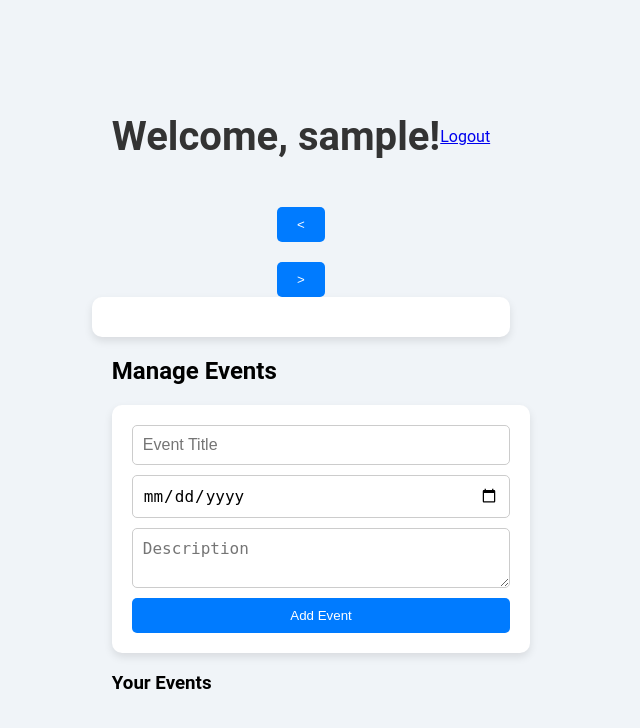
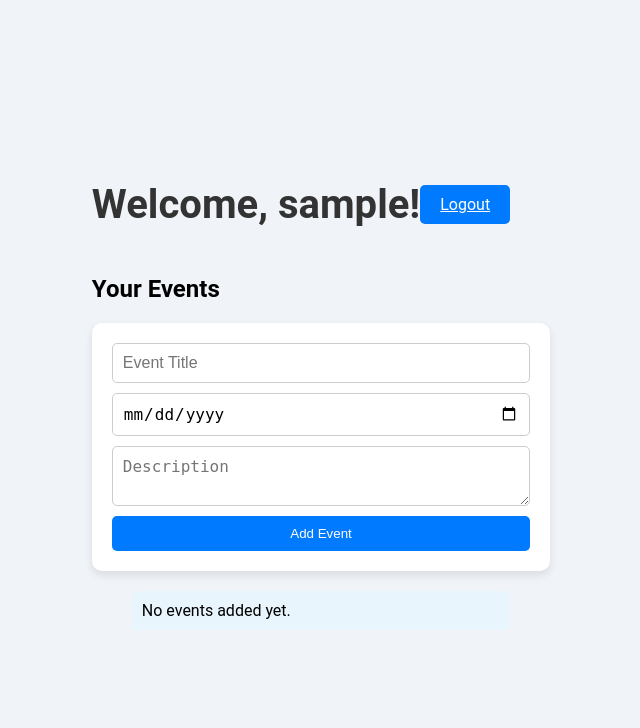
Before and after one commit to Nhlobo/Calendar-app, a Flask app: page / in a window 1280 px wide. Shown: the top 728 px of the page, without its empty margins (339-979 px from the left). Run offline with Flask 3, Linux system fonts and the light colour scheme; the visitor is signed in with stand-in values (Sample User, id 1).

Commit message:
Update index.html

```diff
--- a/templates/index.html
+++ b/templates/index.html
@@ -3,55 +3,48 @@
 <head>
     <meta charset="UTF-8">
     <meta name="viewport" content="width=device-width, initial-scale=1.0">
-    <title>Event Calendar</title>
+    <title>Manage Events</title>
     <link rel="stylesheet" href="/static/css/styles.css">
-    <script src="/static/js/calendar.js" defer></script>
 </head>
 <body>
     <div class="container">
         <header>
-            <h1 class="welcome-message">Welcome, {{ username }}!</h1>
-            <a href="/logout" class="btn-logout">Logout</a>
+            <h1>Welcome, {{ session['username'] }}!</h1>
+            <a href="/logout" class="btn">Logout</a>
         </header>
 
         <main>
-            <div class="main-content">
-                <!-- Calendar Section -->
-                <div class="calendar-container">
-                    <div class="calendar-header">
-                        <button id="prev-month" class="nav-button">&lt;</button>
-                        <h2 id="month-year"></h2>
-                        <button id="next-month" class="nav-button">&gt;</button>
-                    </div>
-                    <div id="calendar-days" class="calendar-grid"></div>
-                </div>
-
-                <!-- Events Section -->
-                <div class="event-section">
-                    <h2>Manage Events</h2>
+            <section id="manage-events">
+                <h2>Your Events</h2>
                 <form id="event-form" action="/add_event" method="POST">
                     <input type="text" name="title" id="event-title" placeholder="Event Title" required>
                     <input type="date" name="date" id="event-date" required>
                     <textarea name="description" id="event-description" placeholder="Description"></textarea>
-                        <button type="submit" class="btn-add-event">Add Event</button>
+                    <button type="submit">Add Event</button>
                 </form>
 
-                    <!-- List of events -->
-                    <h3>Your Events</h3>
                 <ul id="events-list">
+                    {% if events %}
                         {% for event in events %}
                             <li>
-                                <div class="event-item">
                                 <strong>{{ event.title }} ({{ event.date }})</strong>
                                 <p>{{ event.description }}</p>
-                                    <a href="/edit_event/{{ event.id }}" class="btn-edit">Edit</a>
-                                    <a href="/delete_event/{{ event.id }}" class="btn-delete">Delete</a>
-                                </div>
+                                <form action="/edit_event/{{ event.id }}" method="POST">
+                                    <input type="text" name="title" value="{{ event.title }}" required>
+                                    <input type="date" name="date" value="{{ event.date }}" required>
+                                    <textarea name="description">{{ event.description }}</textarea>
+                                    <button type="submit">Edit</button>
+                                </form>
+                                <form action="/delete_event/{{ event.id }}" method="POST">
+                                    <button type="submit">Delete</button>
+                                </form>
                             </li>
                         {% endfor %}
+                    {% else %}
+                        <li>No events added yet.</li>
+                    {% endif %}
                 </ul>
-                </div>
-            </div>
+            </section>
         </main>
     </div>
 </body>
```
Lines whose indentation alone changed are shown as unchanged.
